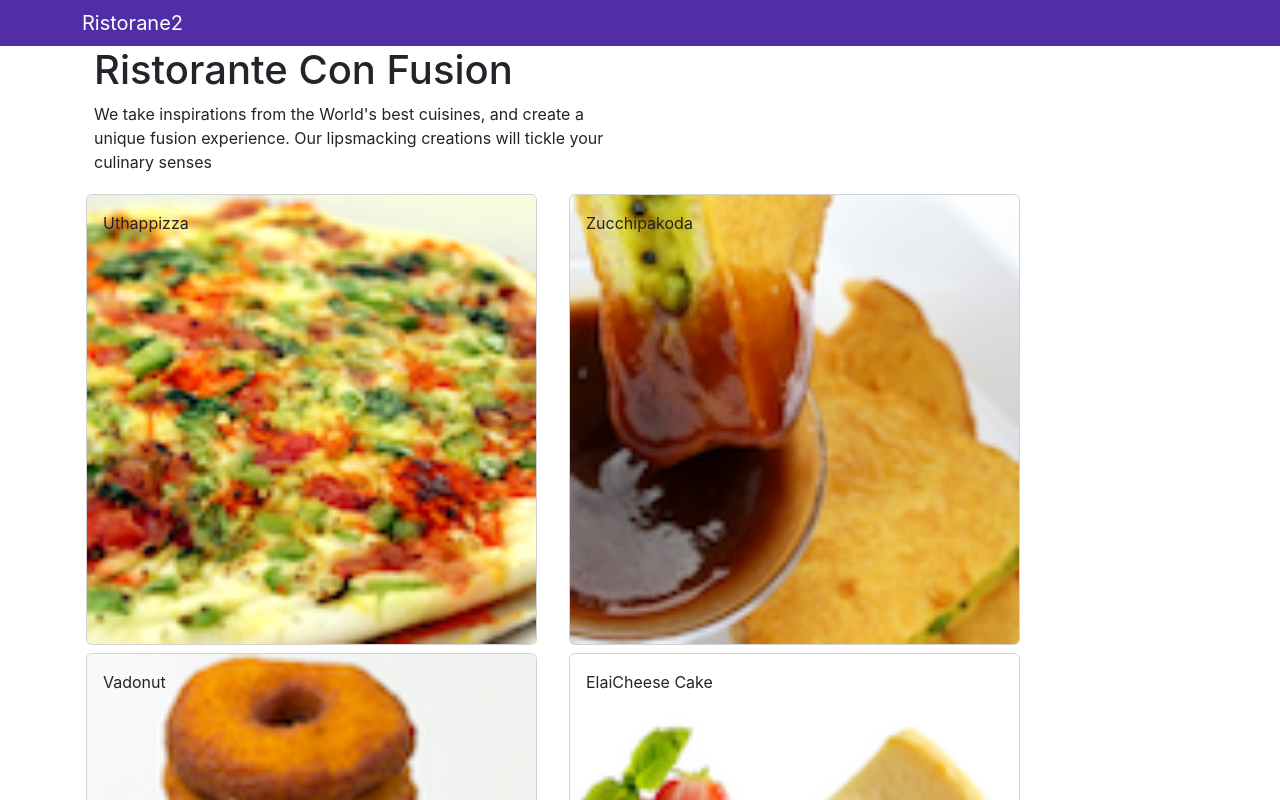
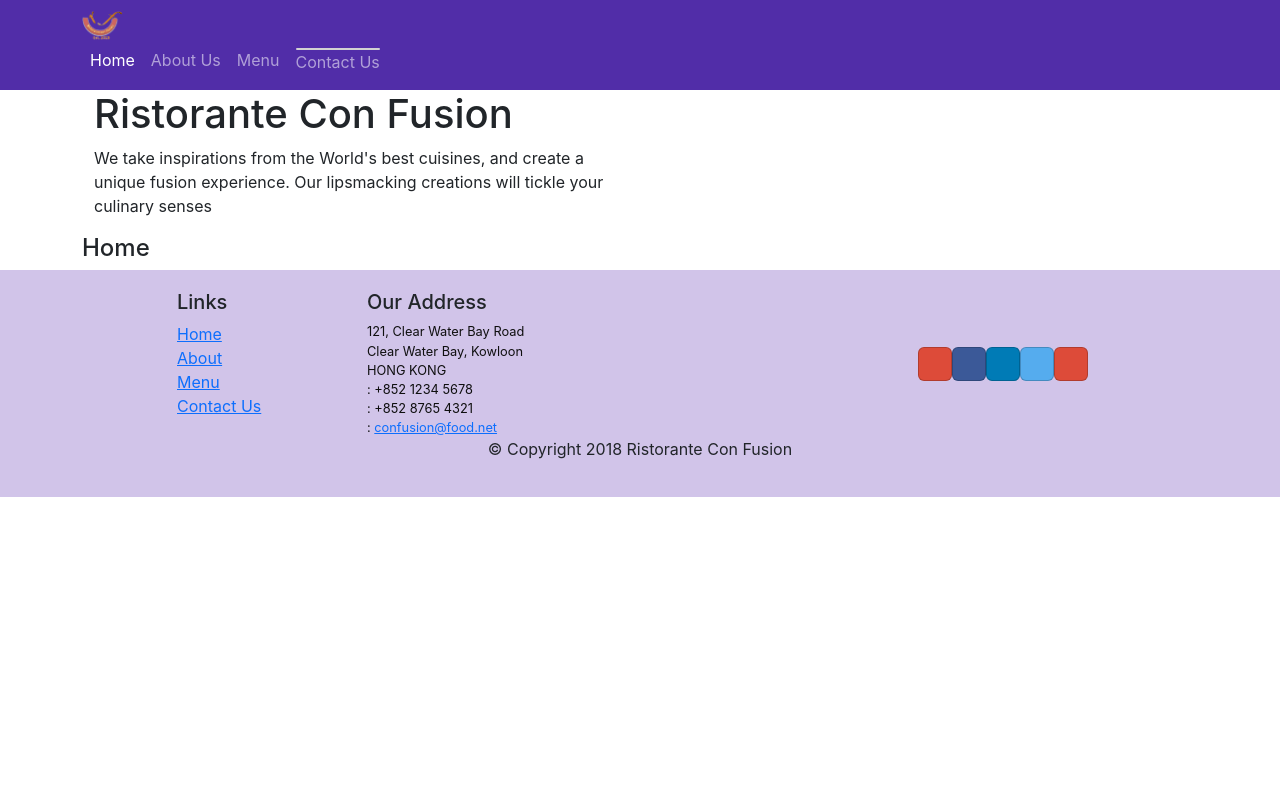
Before and after one commit to e3Dr8nj/reacttest, a React (Create React App) app: page /home in a window 1280 px wide. Shown: the top 800 px of the page. Built offline with nearby package versions, Linux system fonts and the light colour scheme.

Commit message:
'reactrouter'

```diff
--- a/package.json
+++ b/package.json
@@ -11,6 +11,7 @@
     "font-awesome": "4.7.0",
     "react": "^17.0.2",
     "react-dom": "^17.0.2",
+    "react-router-dom": "4.2.2",
     "react-scripts": "4.0.3",
     "web-vitals": "^1.0.1"
   },
--- a/src/App.js
+++ b/src/App.js
@@ -2,15 +2,18 @@
 
 import './App.css';
 import Main from './components/MainComponent.js'
-
+import {BrowserRouter} from 'react-router-dom'
 
 class App extends Component {
 
 
-    render(props){return(<div>
+    render(props){return(
+      <BrowserRouter>
+    <div>
       <Main />
-    </div>)}
-
+    </div>
+    </BrowserRouter>
+    )}
 
 }
 
--- a/src/components/FooterComponent.js
+++ b/src/components/FooterComponent.js
@@ -1,4 +1,5 @@
 import React, {Component} from 'react'
+import {Link} from 'react-router-dom'
 function Footer(){
     return(
         <div className="footer">
@@ -7,10 +8,10 @@
                 <div className="col-4 offset-1 col-sm-2">
                     <h5>Links</h5>
                     <ul className="list-unstyled">
-                        <li><a href="#">Home</a></li>
-                        <li><a href="#">About</a></li>
-                        <li><a href="#">Menu</a></li>
-                        <li><a href="contactus.html">Contact</a></li>
+                        <li><Link to="/home">Home</Link></li>
+                        <li><Link to="/aboutus">About</Link></li>
+                        <li><Link to="/menu">Menu</Link></li>
+                        <li><Link to="/contactus">Contact Us</Link></li>
                     </ul>
                 </div>
                 <div className="col-7 col-sm-5">
--- a/src/components/HeaderComponent.js
+++ b/src/components/HeaderComponent.js
@@ -1,12 +1,50 @@
 import React, {Component} from 'react'
-import {Navbar,NavbarBrand,Jumbotron} from 'reactstrap'
+import {Navbar,NavbarBrand,Jumbotron,Nav,NavbarToggler,Collapse,NavItem} from 'reactstrap'
+import {NavLink} from 'react-router-dom'
 class Header extends Component{
+    constructor(props){
+        super(props)
+        this.state={
+            isNavOpen:false
+        }
+        this.toggleNav=this.toggleNav.bind(this)
+    }
+    toggleNav(){
+        this.setState({isNavOpen: !this.state.isNavOpen})
+    }
    render(props){
        return(
            <React.Fragment>
-            <Navbar dark color >
+            <Navbar dark color expand='md'>
          <div className ="container">
-           <NavbarBrand href='/2'>Ristorane2</NavbarBrand>
+             <NavbarToggler onClick={this.toggleNav}></NavbarToggler>
+           <NavbarBrand className='mr-auto' href='/'>
+               <img src='assets/images/logo.png' height='30' width='41' alt='Ristorante Con Fusion'></img>
+           </NavbarBrand>
+           <Collapse isOpen={this.state.isNavOpen} navbar>
+          <Nav navbar>
+              <NavItem>
+                  <NavLink className="nav-link" to="/home">
+                      <span className='fa fa-home fa-lg'></span>Home
+                  </NavLink>
+              </NavItem>
+              <NavItem>
+                  <NavLink className="nav-link" to="/about-us">
+                       <span className ='fa fa-info fa-lg'></span>About Us
+                  </NavLink>
+              </NavItem>
+              <NavItem>
+                  <NavLink className="nav-link" to="/menu">
+                      <span className="fa fa-list fa-lg"></span>Menu
+                  </NavLink>
+              </NavItem>
+              <NavItem>
+                  <NavLink className="nav-link" to="/contactus">
+                      <span className="fa fa-address card"></span>Contact Us
+                  </NavLink>
+              </NavItem>
+          </Nav>
+          </Collapse>
          </div>
     </Navbar>
         <div>
--- /dev/null
+++ b/src/components/HomeComponent.js
@@ -0,0 +1,9 @@
+import React from 'react'
+function Home(props){
+    return(
+        <div className='container'>
+            <h4>Home</h4>
+        </div>
+    )
+}
+export default Home
--- a/src/components/MainComponent.js
+++ b/src/components/MainComponent.js
@@ -4,28 +4,34 @@
 import Header from './HeaderComponent.js'
 import Footer from './FooterComponent.js'
 import Menu from './MenuComponent.js'
-
+import Home from './HomeComponent.js'
 import DISHES from '../shared/dishes'
+import {Switch,Route,Redirect} from 'react-router-dom'
 class Main extends Component {
   constructor(props) {
     super(props);
     this.state = {
       dishes: DISHES
-      ,selectedDish:null
+     // ,selectedDish:null
     };
   }
+  /*
    onDishSelect=(dishId)=>{
        console.log('dishselect')
        this.setState({selectedDish:dishId})
        console.log(this.state.selectedDish)
    }
+   */
 
-    render(props){return(<div>
+    render(props){
+      const HomePage =()=>{return(<Home />)}
+      return(<div>
      <Header/>
-    <Menu dishes={this.state.dishes}
-     onClick={(dishId)=>this.onDishSelect(dishId)}
-    ></Menu>
-    <DishDetail dish={this.state.dishes.filter((dish)=>dish.id===this.state.selectedDish)[0]} />
+     <Switch>
+       <Route path='/home' component={HomePage}></Route>
+       <Route exact path='/menu' component={()=><Menu dishes={this.state.dishes}></Menu>}></Route>
+       <Redirect to='/home'></Redirect>
+     </Switch>
     <Footer></Footer>
     </div>)}
 
```
Also changed, not shown: 1 other file (tests, documents, lock files or other folders).
